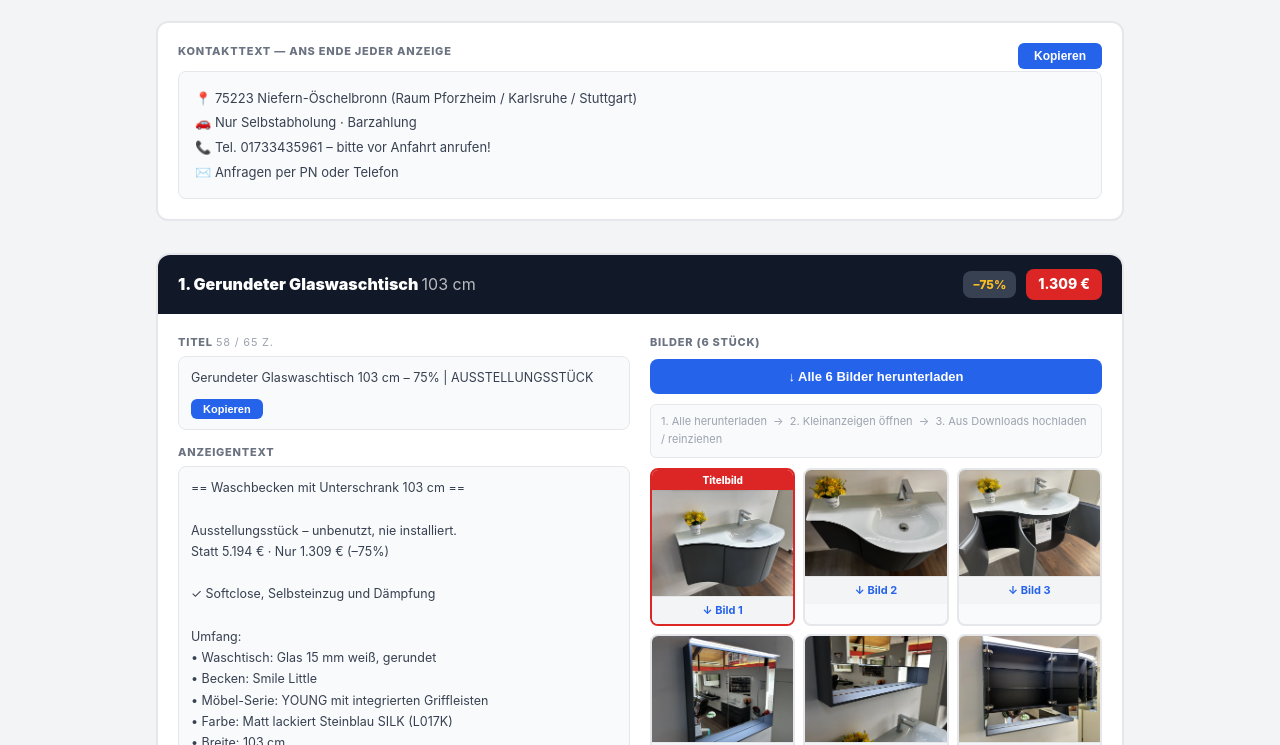
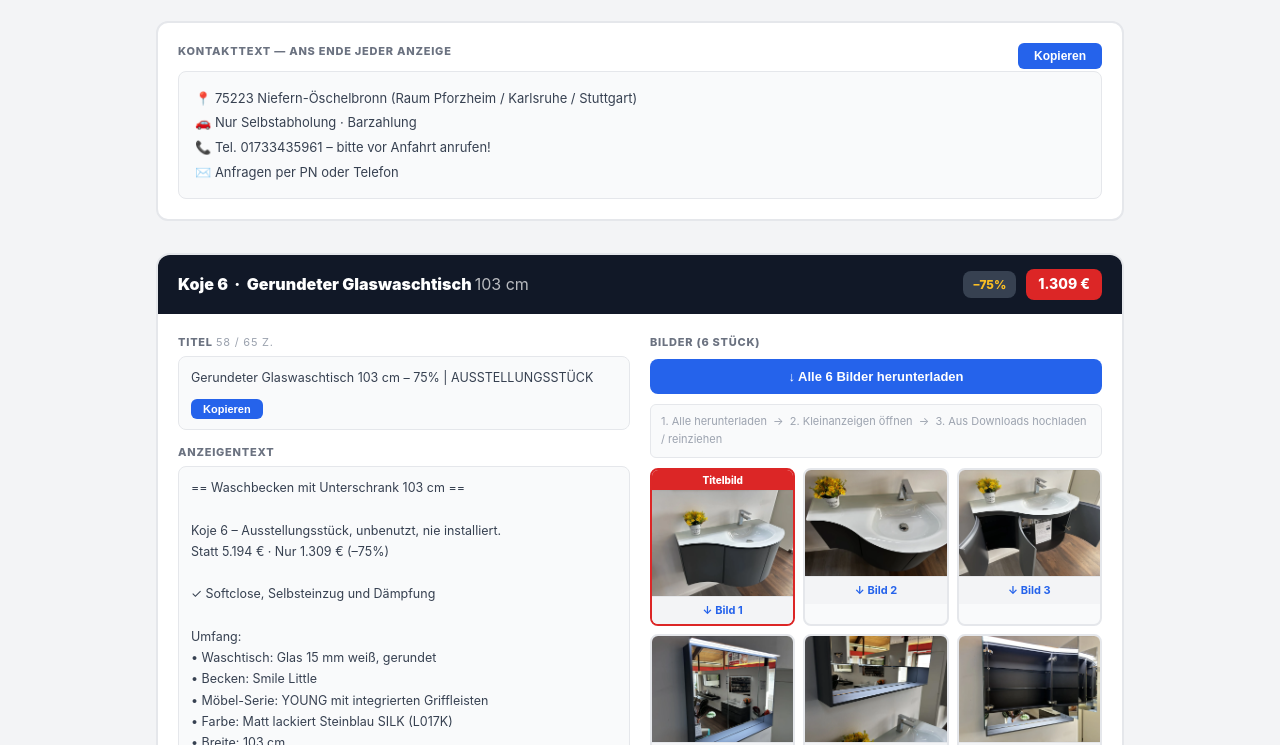
Before and after one commit to TauberFrank/restposten.waschplatz-experten.com, a website: page kleinanzeigen.html in a window 1280 px wide. Shown: the part 55-800 px from the top of the page. Drawn offline with Linux system fonts and the light colour scheme.

Commit message:
Kleinanzeigen: Koje-Nummer in Header und Anzeigentext ergänzt
Co-Authored-By: Claude Sonnet 4.6 <noreply@anthropic.com>

```diff
--- a/kleinanzeigen.html
+++ b/kleinanzeigen.html
@@ -153,7 +153,9 @@
     const specs = p.specs.map(s => `• ${s[0]}: ${s[1]}`).join('\n');
     const alt   = ALT_TERMS[id] || 'Waschbecken mit Unterschrank';
 
-    let text = `== ${alt} ${p.width} ==\n\nAusstellungsstück – unbenutzt, nie installiert.\nStatt ${orig} € · Nur ${price} € (–${p.discount}%)\n\n✓ Softclose, Selbsteinzug und Dämpfung\n\nUmfang:\n${specs}`;
+    const koje = `Koje ${id.replace('koje-', '')}`;
+
+    let text = `== ${alt} ${p.width} ==\n\n${koje} – Ausstellungsstück, unbenutzt, nie installiert.\nStatt ${orig} € · Nur ${price} € (–${p.discount}%)\n\n✓ Softclose, Selbsteinzug und Dämpfung\n\nUmfang:\n${specs}`;
 
     if (p.condition) text += `\n\n⚠️ ${p.condition}`;
 
@@ -194,7 +196,7 @@
     container.insertAdjacentHTML('beforeend', `
     <div class="product-card">
       <div class="card-header">
-        <h2>${idx+1}. ${p.title} <span style="font-weight:400;opacity:.7">${p.width}</span></h2>
+        <h2>Koje ${id.replace('koje-', '')} &nbsp;·&nbsp; ${p.title} <span style="font-weight:400;opacity:.7">${p.width}</span></h2>
         <span class="badge-discount">–${p.discount}%</span>
         <span class="badge-price">${price} €</span>
       </div>
```
